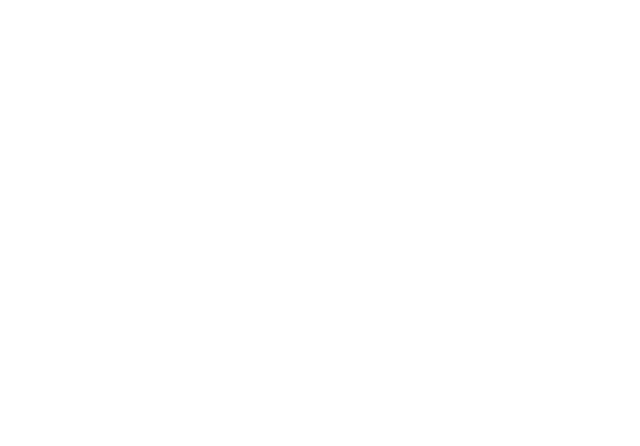
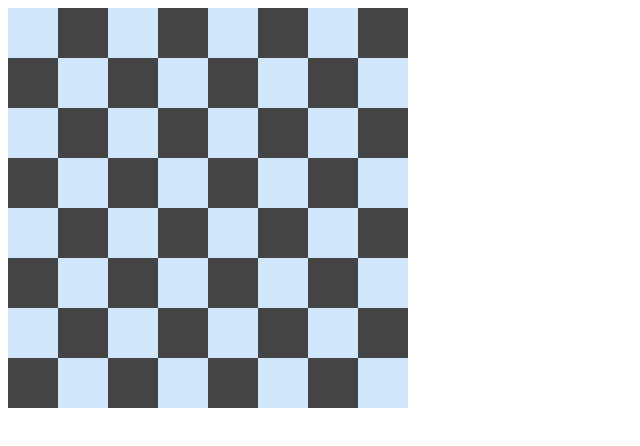
Before and after one commit to paulvu2023/Knights-Travails, a website built with webpack: page dist/index.html in a window 1280 px wide. Shown: the whole page, without its empty margins (0-640 px from the left). Built offline with Linux system fonts and the light colour scheme.

Commit message:
Create and style chessboard

```diff
--- a/package.json
+++ b/package.json
@@ -10,6 +10,8 @@
   "author": "",
   "license": "ISC",
   "devDependencies": {
+    "css-loader": "^6.8.1",
+    "style-loader": "^3.3.3",
     "webpack": "^5.88.2",
     "webpack-cli": "^5.1.4"
   }
--- a/src/index.js
+++ b/src/index.js
@@ -0,0 +1 @@
+import "./styles.css";
--- /dev/null
+++ b/src/styles.css
@@ -0,0 +1,34 @@
+.chessboard {
+  display: flex;
+  flex-direction: column;
+}
+
+.row {
+  display: flex;
+}
+
+.square {
+  width: 50px;
+  height: 50px;
+  display: flex;
+  justify-content: center;
+  align-items: center;
+  font-weight: bold;
+}
+
+/* Add styling for alternating squares */
+.row:nth-child(even) .square:nth-child(even) {
+  background-color: rgb(208, 230, 250);
+}
+
+.row:nth-child(even) .square:nth-child(odd) {
+  background-color: #444;
+}
+
+.row:nth-child(odd) .square:nth-child(even) {
+  background-color: #444;
+}
+
+.row:nth-child(odd) .square:nth-child(odd) {
+  background-color: rgb(208, 230, 250);
+}
--- a/webpack.config.js
+++ b/webpack.config.js
@@ -6,4 +6,12 @@ module.exports = {
     filename: "main.js",
     path: path.resolve(__dirname, "dist"),
   },
+  module: {
+    rules: [
+      {
+        test: /\.css$/,
+        use: ["style-loader", "css-loader"],
+      },
+    ],
+  },
 };
```
Also changed, not shown: dist/index.html, dist/main.js, 1 other file.
